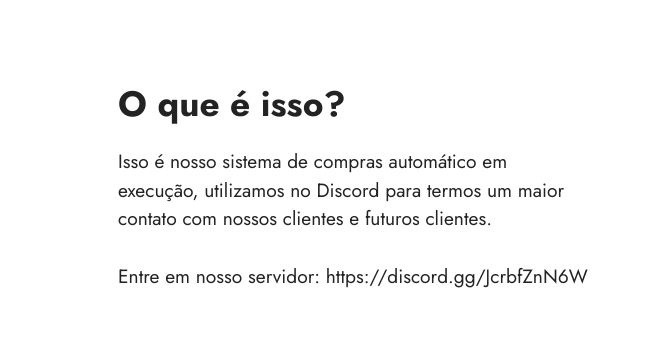
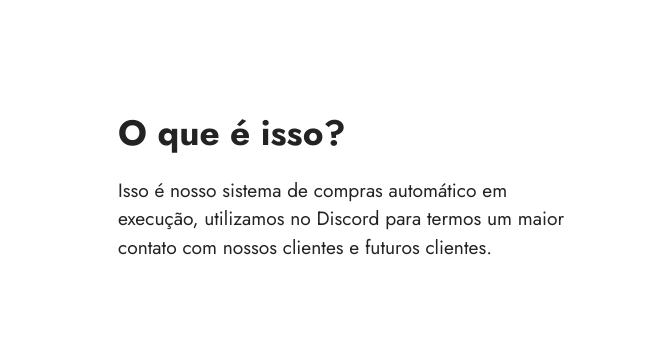
Before and after one commit to gabrielandreello/SiteDeAluguel, a plain HTML site: page Site/index.html in a window 1280 px wide. Shown: the part 1382-1723 px from the top of the page, 0-652 px from the left. Drawn offline with Linux system fonts and the light colour scheme.

Commit message:
Update index.html

```diff
--- a/Site/index.html
+++ b/Site/index.html
@@ -109,7 +109,7 @@
             <div class="col-12 col-lg">
                 <div class="text-wrapper">
                     <h3 class="mbr-section-subtitle mbr-fonts-style mb-3 display-5"><strong>O que é isso?</strong></h3>
-                    <p class="mbr-text mbr-fonts-style display-7">Isso é nosso sistema de compras automático em execução, utilizamos no Discord para termos um maior contato com nossos clientes e futuros clientes.<br><br>Entre em nosso servidor:&nbsp;https://discord.gg/JcrbfZnN6W</p>
+                    <p class="mbr-text mbr-fonts-style display-7">Isso é nosso sistema de compras automático em execução, utilizamos no Discord para termos um maior contato com nossos clientes e futuros clientes.<br></p>
                 </div>
             </div>
         </div>
```
